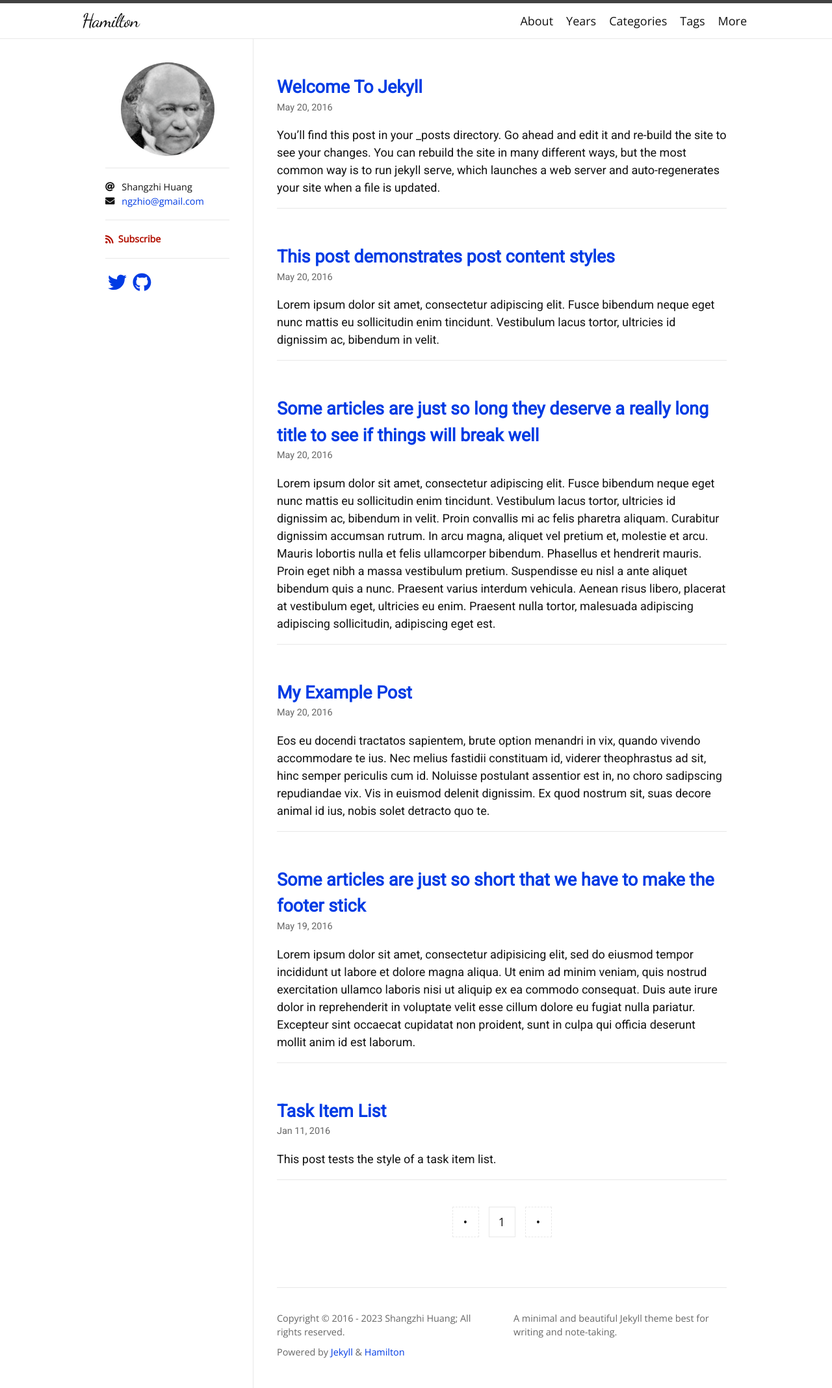
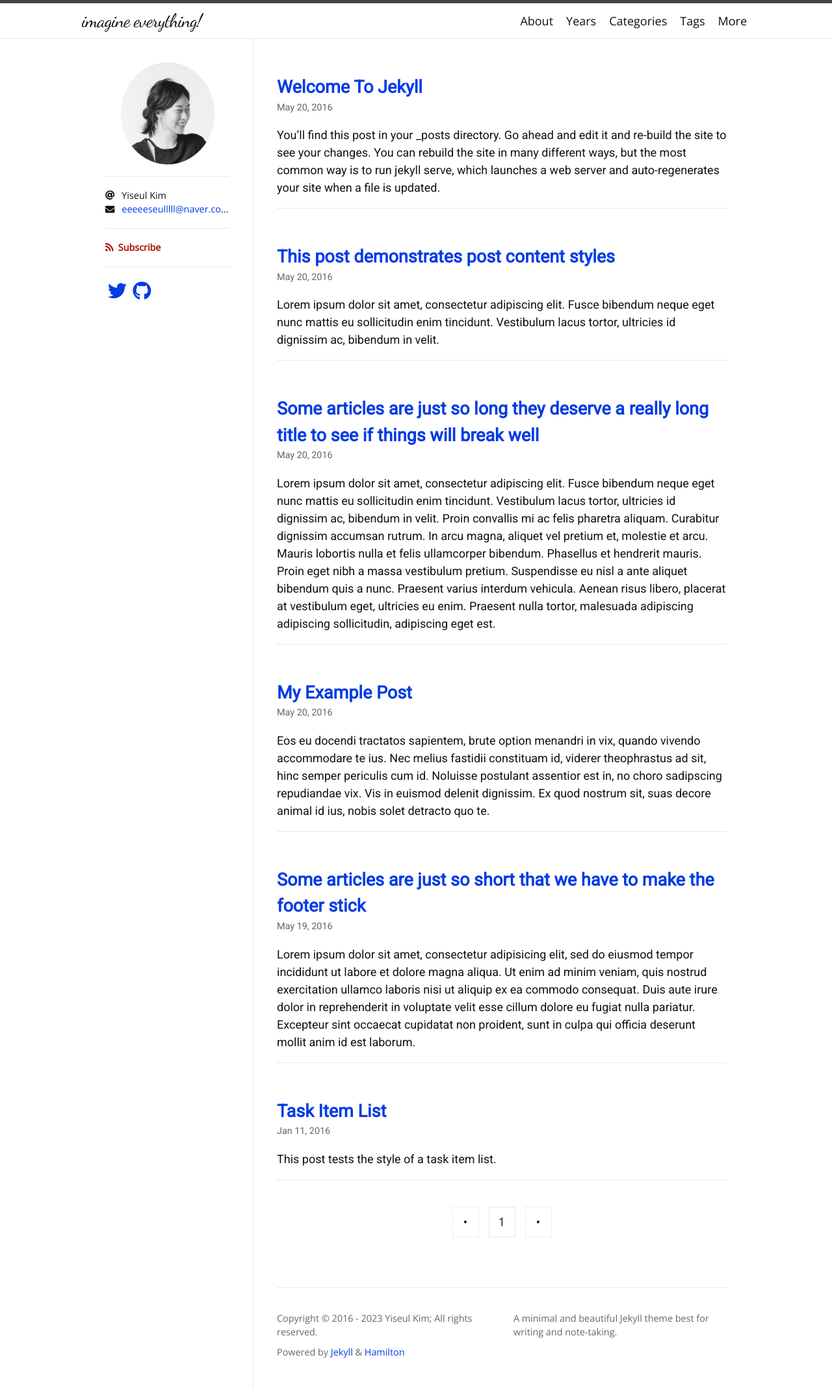
Before and after one commit to eseulssi/kimyiseul.github.io, a Jekyll site: the page built from index.html, in a window 1280 px wide. Shown: the whole page at 65% size. Built offline with Jekyll 4.4.1, drawn with Linux system fonts in a browser that asks for light colours; nearby versions of some CDN libraries; some web fonts are replaced; the list of posts is cut into pages by our own code.

Commit message:
프로필 변경

```diff
--- a/_config.yml
+++ b/_config.yml
@@ -1,8 +1,8 @@
-title: Hamilton
+title: imagine everything!
 description: A minimal and beautiful Jekyll theme best for writing and note-taking.
-author: Shangzhi Huang
-avatar: /logo.png
-email: ngzhio@gmail.com
+author: Yiseul Kim
+avatar: /profile.jpeg
+email: eeeeeseulllll@naver.com
 
 plugins:
   - jekyll-seo-tag
@@ -34,7 +34,7 @@ twitter:
   card: summary
 logo: logo.png
 social:
-  name: Shangzhi Huang
+  name: Yiseul Kim
   links:
     - https://twitter.com/ngzhio
     - https://www.facebook.com/ngzhio
```
Also changed, not shown: logo.png (deleted), profile.jpeg (added).
